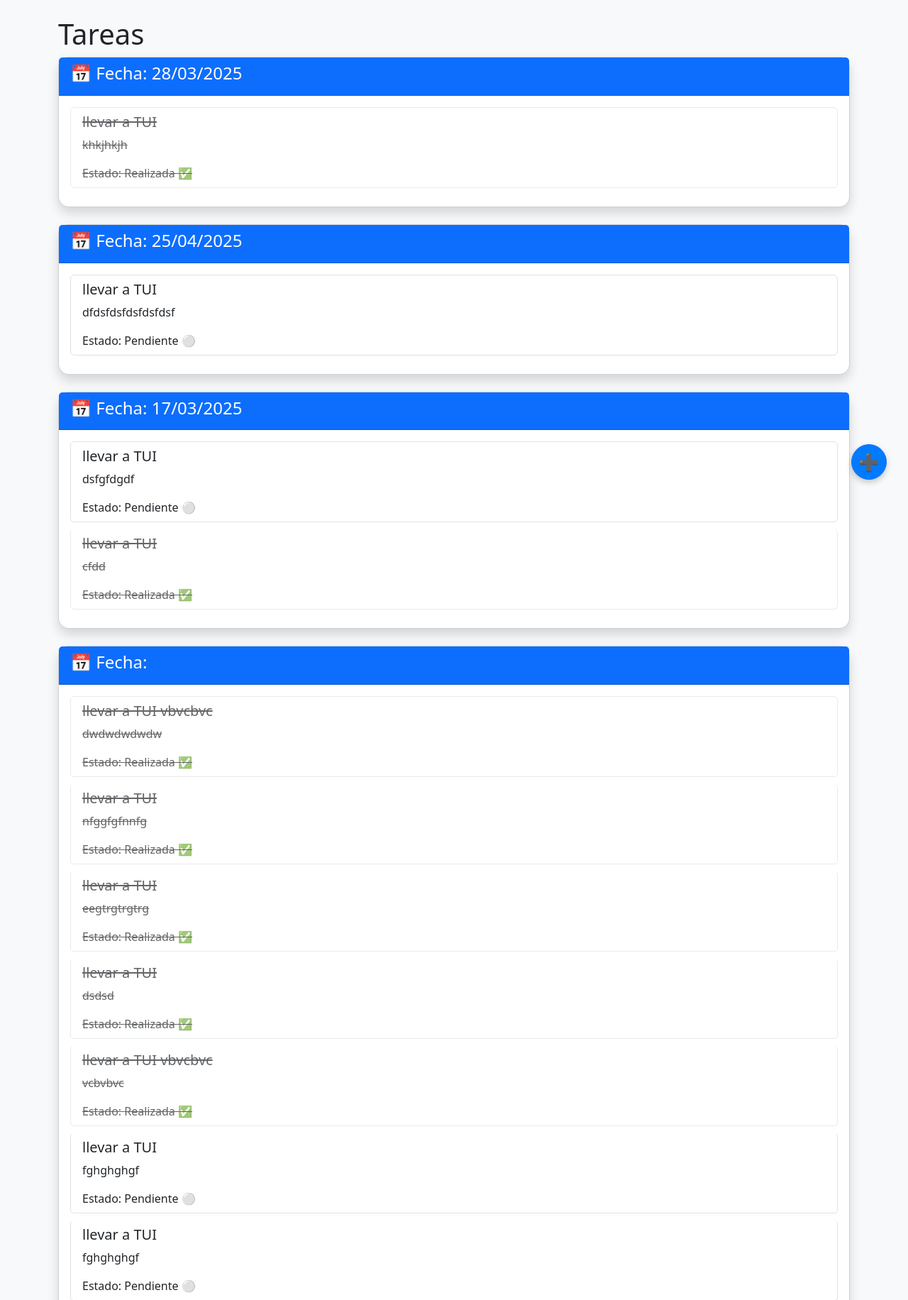
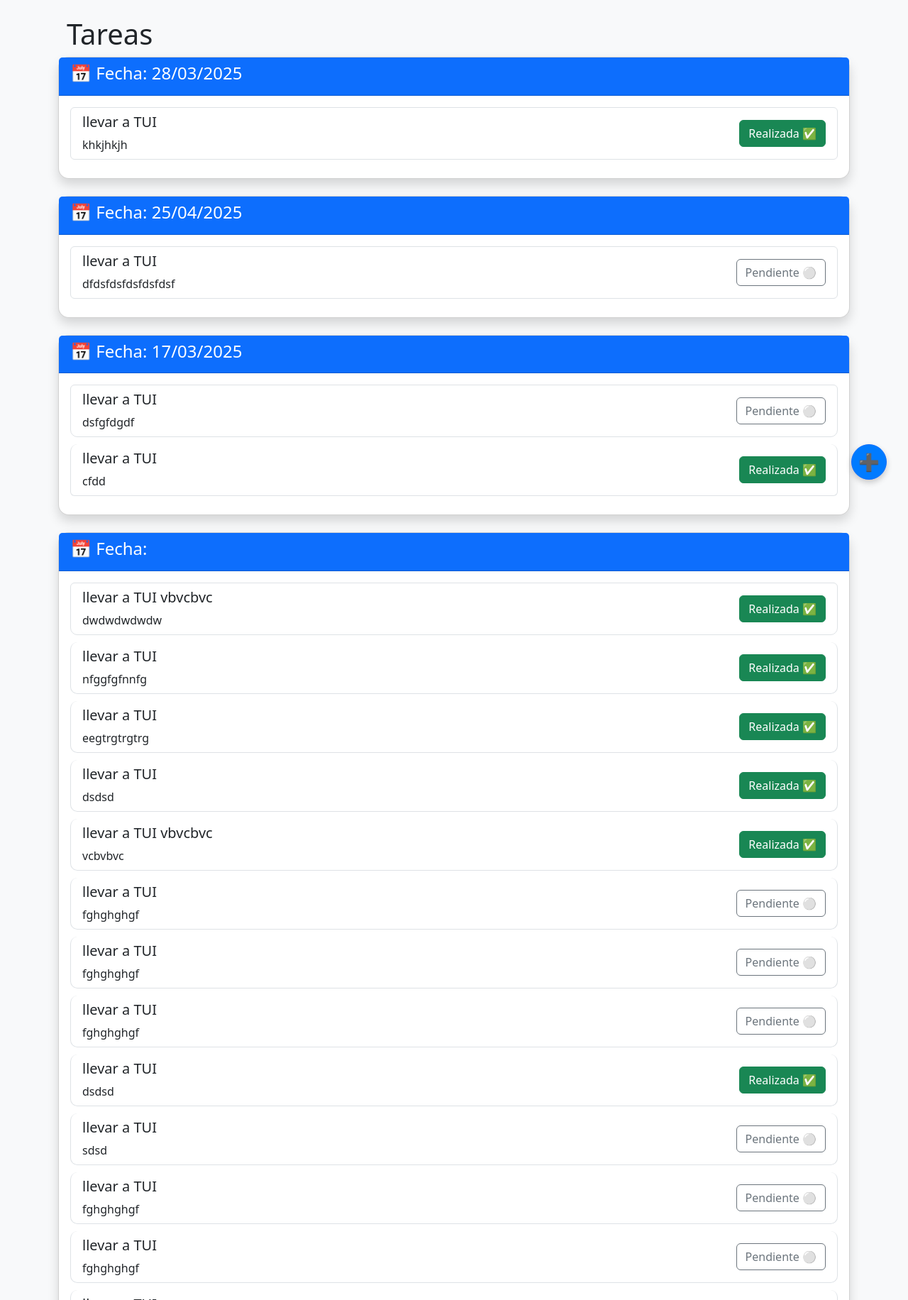
Before and after one commit to yoanlypa/innovations-tour, a Django app: page /tareas/ in a window 1280 px wide. Shown: the part 94-1926 px from the top of the page at 71% size. Run offline with Django 5.2, Linux system fonts and the light colour scheme; a user stored in the database is signed in; data comes from the database, SQL or seed files in the repository.

Commit message:
cambiar estilos a tareas

```diff
--- a/pedidos/static/pedidos/css/styles.css
+++ b/pedidos/static/pedidos/css/styles.css
@@ -104,3 +104,8 @@ body {
     text-decoration: line-through;
     opacity: 0.7;
 }
+.completada {
+    opacity: 0.7;
+    text-decoration: line-through;
+    background-color: #f0f0f0;
+}
--- a/pedidos/templates/pedidos/tareas.html
+++ b/pedidos/templates/pedidos/tareas.html
@@ -1,9 +1,12 @@
 {% extends 'pedidos/base.html' %}
 {% load static %}
-
+{% load fechas %}
 
 {% block content %}
 
+<div class="container">
+    <!-- Botón para nueva tarea -->
+    <div class="text-end mb-4">
         <button
             type="button"
             class="btn btn-primary btn-floating"
@@ -13,10 +16,10 @@
             ➕
         </button>
     </div>
-    <div class="container">
+
     <h1>Tareas</h1>
 
-    <!-- Modal -->
+    <!-- Modal (sin cambios) -->
     <div class="modal fade" id="modalNuevaTarea" tabindex="-1">
         <div class="modal-dialog">
             <div class="modal-content">
@@ -50,7 +53,9 @@
             </div>
         </div>
     </div>
-  <!-- Lista de tareas agrupadas (CORRECCIÓN CLAVE) -->
+    </div>
+
+    <!-- Lista de tareas agrupadas -->
     {% regroup tareas by fecha_especifica|date:"d/m/Y" as grouped_tareas %}
     {% for group in grouped_tareas %}
     <div class="card mb-4 shadow">
@@ -59,15 +64,18 @@
         </div>
         <div class="card-body">
             <div class="list-group">
-              {% for tarea in group.list %}  <!-- Acceder a group.list -->
-              <div
-                  class="tarea-item list-group-item {% if tarea.completada %}completada{% endif %}"
+                {% for tarea in group.list %}
+                <div class="list-group-item d-flex justify-content-between align-items-center">
+                    <div>
+                        <h5>{{ tarea.titulo }}</h5>
+                        <p class="mb-0">{{ tarea.descripcion }}</p>
+                    </div>
+                    <button
+                        class="btn {% if tarea.completada %}btn-success{% else %}btn-outline-secondary{% endif %} btn-estado"
                         data-tarea-id="{{ tarea.id }}"
-                  style="cursor: pointer;"
                     >
-                  <h5>{{ tarea.titulo }}</h5>
-                  <p>{{ tarea.descripcion }}</p>
-                  Estado: <span class="estado-texto">{% if tarea.completada %}Realizada ✅{% else %}Pendiente ⚪{% endif %}</span>
+                        {% if tarea.completada %}Realizada ✅{% else %}Pendiente ⚪{% endif %}
+                    </button>
                 </div>
                 {% endfor %}
             </div>
@@ -79,8 +87,9 @@
 <script>
 document.addEventListener('DOMContentLoaded', () => {
     const cambiarEstado = async (tareaId) => {
-      const url = `/tareas/cambiar-estado/${tareaId}/`;  // Usar backticks correctamente
+        const url = `/tareas/cambiar-estado/${tareaId}/`;
         const csrftoken = document.querySelector('[name=csrfmiddlewaretoken]').value;
+        const boton = document.querySelector(`[data-tarea-id="${tareaId}"]`);
 
         try {
             const response = await fetch(url, {
@@ -92,19 +101,25 @@ document.addEventListener('DOMContentLoaded', () => {
             });
 
             const data = await response.json();
-          const tareaElement = document.querySelector(`[data-tarea-id="${tareaId}"]`);
-          const estadoTexto = tareaElement.querySelector('.estado-texto');
 
-          tareaElement.classList.toggle('completada', data.completada);
-          estadoTexto.innerHTML = data.completada ? 'Realizada ✅' : 'Pendiente ⚪';
+            // Actualizar botón
+            if (data.completada) {
+                boton.classList.replace('btn-outline-secondary', 'btn-success');
+                boton.innerHTML = 'Realizada ✅';
+            } else {
+                boton.classList.replace('btn-success', 'btn-outline-secondary');
+                boton.innerHTML = 'Pendiente ⚪';
+            }
 
         } catch (error) {
             console.error('Error:', error);
         }
     };
 
-  document.querySelectorAll('.tarea-item').forEach(tarea => {
-      tarea.addEventListener('click', (event) => {
+    // Evento click en los botones
+    document.querySelectorAll('.btn-estado').forEach(boton => {
+        boton.addEventListener('click', (event) => {
+            event.preventDefault();
             const tareaId = event.currentTarget.dataset.tareaId;
             cambiarEstado(tareaId);
         });
@@ -112,4 +127,11 @@ document.addEventListener('DOMContentLoaded', () => {
 });
 </script>
 
+<style>
+.btn-estado {
+    transition: all 0.3s ease;
+    min-width: 120px;
+}
+</style>
+
 {% endblock %}
```
Lines whose indentation alone changed are shown as unchanged.
